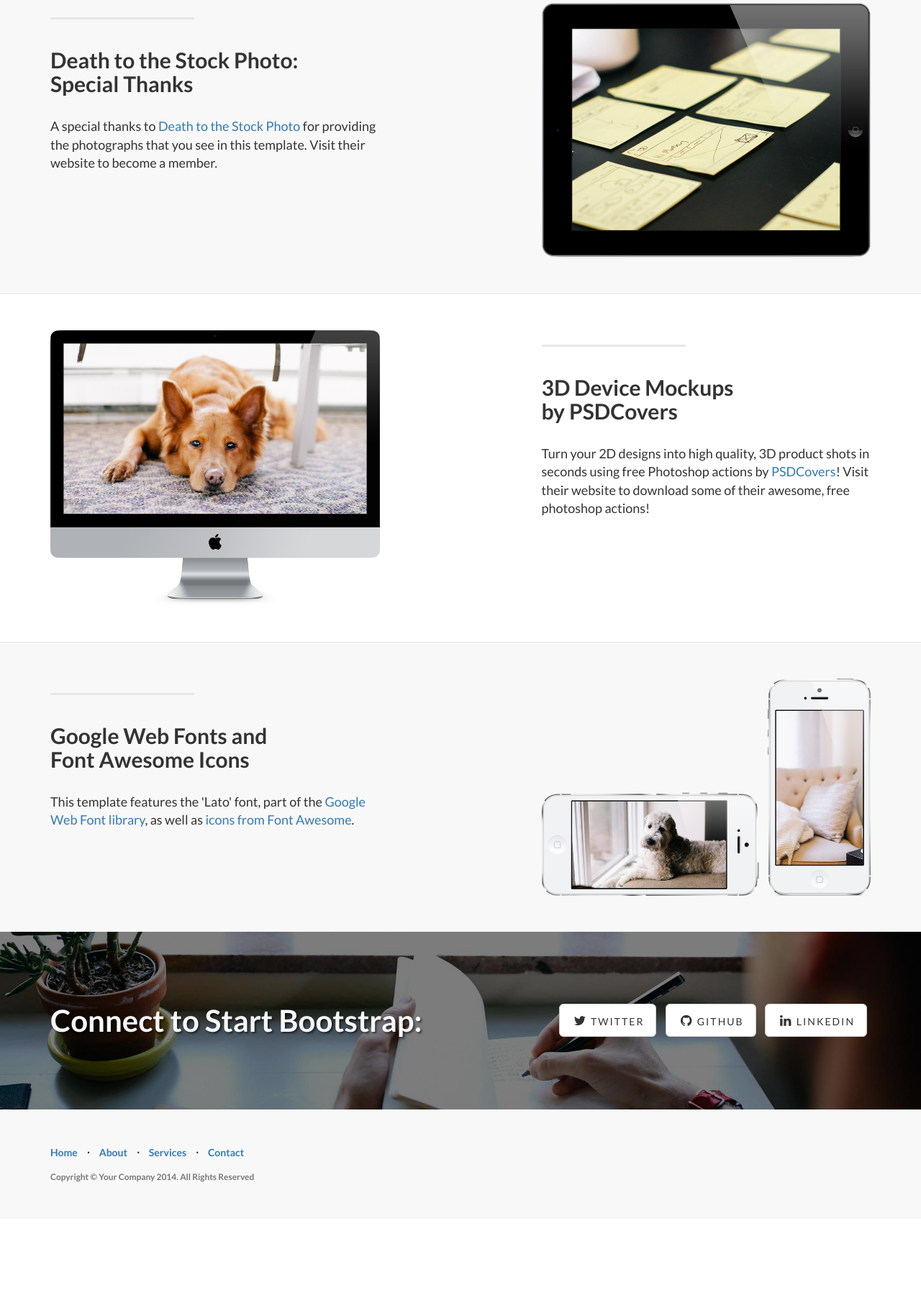
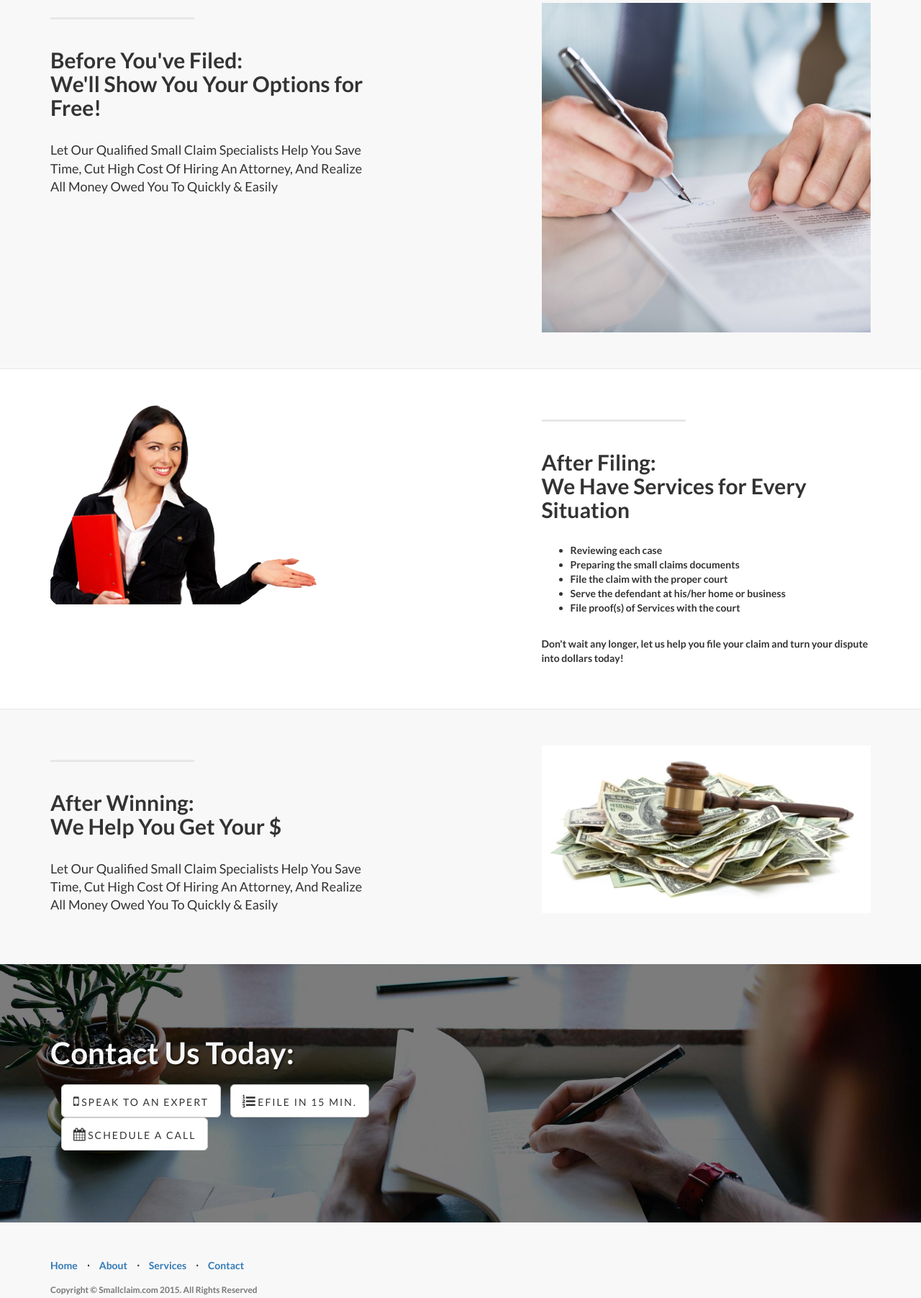
Before and after one commit to claimsmall/smallclaim-aw-ny-eFile, a plain HTML site: page index.html in a window 1280 px wide. Shown: the part 823-2627 px from the top of the page at 72% size. Before the commit the page ends 2517 px from the top, so only its background shows below. Drawn offline with Linux system fonts and the light colour scheme.

Commit message:
completed smallclaim template

```diff
--- a/index.html
+++ b/index.html
@@ -9,7 +9,7 @@
     <meta name="description" content="">
     <meta name="author" content="">
 
-    <title>Landing Page - Start Bootstrap Theme</title>
+    <title>eFile Your Small Claim CA</title>
 
     <!-- Bootstrap Core CSS -->
     <link href="css/bootstrap.min.css" rel="stylesheet">
@@ -43,7 +43,7 @@
                     <span class="icon-bar"></span>
                     <span class="icon-bar"></span>
                 </button>
-                <a class="navbar-brand topnav" href="#">Start Bootstrap</a>
+                <a class="navbar-brand topnav" href="#"><img src="img/SmallClaim-Logo2.gif"></img></a>
             </div>
             <!-- Collect the nav links, forms, and other content for toggling -->
             <div class="collapse navbar-collapse" id="bs-example-navbar-collapse-1">
@@ -73,18 +73,18 @@
             <div class="row">
                 <div class="col-lg-12">
                     <div class="intro-message">
-                        <h1>Landing Page</h1>
-                        <h3>A Template by Start Bootstrap</h3>
+                        <h1>Smallclaim.com</h1>
+                        <h3>Turn Your Disputes Into Dollars With Ease!</h3>
                         <hr class="intro-divider">
                         <ul class="list-inline intro-social-buttons">
                             <li>
-                                <a href="https://twitter.com/SBootstrap" class="btn btn-default btn-lg"><i class="fa fa-twitter fa-fw"></i> <span class="network-name">Twitter</span></a>
+                                <a href="https://twitter.com/SBootstrap" class="btn btn-default btn-lg"><i class="fa fa-mobile-phone"></i> <span class="network-name">Speak to an Expert</span></a>
                             </li>
                             <li>
-                                <a href="https://github.com/IronSummitMedia/startbootstrap" class="btn btn-default btn-lg"><i class="fa fa-github fa-fw"></i> <span class="network-name">Github</span></a>
+                                <a href="https://smallclaim.com/small-claim-1/" class="btn btn-default btn-lg"><i class="fa fa-list-ol"></i> <span class="network-name">eFile in 15 min.</span></a>
                             </li>
                             <li>
-                                <a href="#" class="btn btn-default btn-lg"><i class="fa fa-linkedin fa-fw"></i> <span class="network-name">Linkedin</span></a>
+                                <a href="http://bit.ly/schedulewithmikek" class="btn btn-default btn-lg"><i class="fa fa-calendar"></i> <span class="network-name">Schedule a Call</span></a>
                             </li>
                         </ul>
                     </div>
@@ -107,11 +107,11 @@
                 <div class="col-lg-5 col-sm-6">
                     <hr class="section-heading-spacer">
                     <div class="clearfix"></div>
-                    <h2 class="section-heading">Death to the Stock Photo:<br>Special Thanks</h2>
-                    <p class="lead">A special thanks to <a target="_blank" href="http://join.deathtothestockphoto.com/">Death to the Stock Photo</a> for providing the photographs that you see in this template. Visit their website to become a member.</p>
+                    <h2 class="section-heading">Before You've Filed:<br/>We'll Show You Your Options for Free!</h2>
+                    <p class="lead">Let Our Qualified Small Claim Specialists Help You Save Time, Cut High Cost Of Hiring An Attorney, And Realize All Money Owed You To Quickly & Easily </p>
                 </div>
                 <div class="col-lg-5 col-lg-offset-2 col-sm-6">
-                    <img class="img-responsive" src="img/ipad.png" alt="">
+                    <img class="img-responsive" src="img/Fotolia_51882353_Subscription_Monthly_M-750x750.jpg" alt="">
                 </div>
             </div>
 
@@ -129,11 +129,18 @@
                 <div class="col-lg-5 col-lg-offset-1 col-sm-push-6  col-sm-6">
                     <hr class="section-heading-spacer">
                     <div class="clearfix"></div>
-                    <h2 class="section-heading">3D Device Mockups<br>by PSDCovers</h2>
-                    <p class="lead">Turn your 2D designs into high quality, 3D product shots in seconds using free Photoshop actions by <a target="_blank" href="http://www.psdcovers.com/">PSDCovers</a>! Visit their website to download some of their awesome, free photoshop actions!</p>
+                    <h2 class="section-heading">After Filing:<br/>We Have Services for Every Situation </h2>
+                    <p class="lead">
+                        <ul>
+                            <li>Reviewing each case</li>
+<li>Preparing the small claims documents</li>
+<li>File the claim with the proper court</li>
+<li>Serve the defendant at his/her home or business</li>
+<li>File proof(s) of Services with the court</li></ul>
+<br/>Don't wait any longer, let us help you file your claim and turn your dispute into dollars today!</p>
                 </div>
                 <div class="col-lg-5 col-sm-pull-6  col-sm-6">
-                    <img class="img-responsive" src="img/dog.png" alt="">
+                    <img class="img-responsive" src="img/Smallclaim Support Woman2.png" alt="">
                 </div>
             </div>
 
@@ -151,11 +158,11 @@
                 <div class="col-lg-5 col-sm-6">
                     <hr class="section-heading-spacer">
                     <div class="clearfix"></div>
-                    <h2 class="section-heading">Google Web Fonts and<br>Font Awesome Icons</h2>
-                    <p class="lead">This template features the 'Lato' font, part of the <a target="_blank" href="http://www.google.com/fonts">Google Web Font library</a>, as well as <a target="_blank" href="http://fontawesome.io">icons from Font Awesome</a>.</p>
+                    <h2 class="section-heading">After Winning:<br>We Help You Get Your $ </h2>
+                    <p class="lead">Let Our Qualified Small Claim Specialists Help You Save Time, Cut High Cost Of Hiring An Attorney, And Realize All Money Owed You To Quickly & Easily </p>
                 </div>
                 <div class="col-lg-5 col-lg-offset-2 col-sm-6">
-                    <img class="img-responsive" src="img/phones.png" alt="">
+                    <img class="img-responsive" src="img/judgement-enforcement2.jpg" alt="">
                 </div>
             </div>
 
@@ -165,34 +172,35 @@
     </div>
     <!-- /.content-section-a -->
 
-	<a  name="contact"></a>
     <div class="banner">
 
         <div class="container">
 
             <div class="row">
                 <div class="col-lg-6">
-                    <h2>Connect to Start Bootstrap:</h2>
+                    <h2>Contact Us Today:</h2>
+                    <br/>
+                </div>
                 </div>
             <div class="col-lg-6">
-                    <ul class="list-inline banner-social-buttons">
+                     <ul class="list-inline intro-social-buttons">
                             <li>
-                            <a href="https://twitter.com/SBootstrap" class="btn btn-default btn-lg"><i class="fa fa-twitter fa-fw"></i> <span class="network-name">Twitter</span></a>
+                                <a href="https://twitter.com/SBootstrap" class="btn btn-default btn-lg"><i class="fa fa-mobile-phone"></i> <span class="network-name">Speak to an Expert</span></a>
                             </li>
                             <li>
-                            <a href="https://github.com/IronSummitMedia/startbootstrap" class="btn btn-default btn-lg"><i class="fa fa-github fa-fw"></i> <span class="network-name">Github</span></a>
+                                <a href="https://smallclaim.com/small-claim-1/" class="btn btn-default btn-lg"><i class="fa fa-list-ol"></i> <span class="network-name">eFile in 15 min.</span></a>
                             </li>
                             <li>
-                            <a href="#" class="btn btn-default btn-lg"><i class="fa fa-linkedin fa-fw"></i> <span class="network-name">Linkedin</span></a>
+                                <a href="http://bit.ly/schedulewithmikek" class="btn btn-default btn-lg"><i class="fa fa-calendar"></i> <span class="network-name">Schedule a Call</span></a>
                             </li>
                         </ul>
                 </div>
+
             </div>
+
 
             </div>
         <!-- /.container -->
-
-    </div>
     <!-- /.banner -->
 
     <!-- Footer -->
@@ -217,7 +225,7 @@
                             <a href="#contact">Contact</a>
                         </li>
                     </ul>
-                    <p class="copyright text-muted small">Copyright &copy; Your Company 2014. All Rights Reserved</p>
+                    <p class="copyright text-muted small">Copyright &copy; Smallclaim.com 2015. All Rights Reserved</p>
                 </div>
             </div>
         </div>
```
Also changed, not shown: img/Fotolia_51882353_Subscription_Monthly_M-750x750.jpg (added), img/SmallClaim-Logo2.gif (added), img/Smallclaim Support Woman2.png (added), img/icon-dl.png (added), img/icon-je.png (added), img/icon-sc.png (added), img/judgement-enforcement2.jpg (added). Lines whose indentation alone changed are shown as unchanged.
